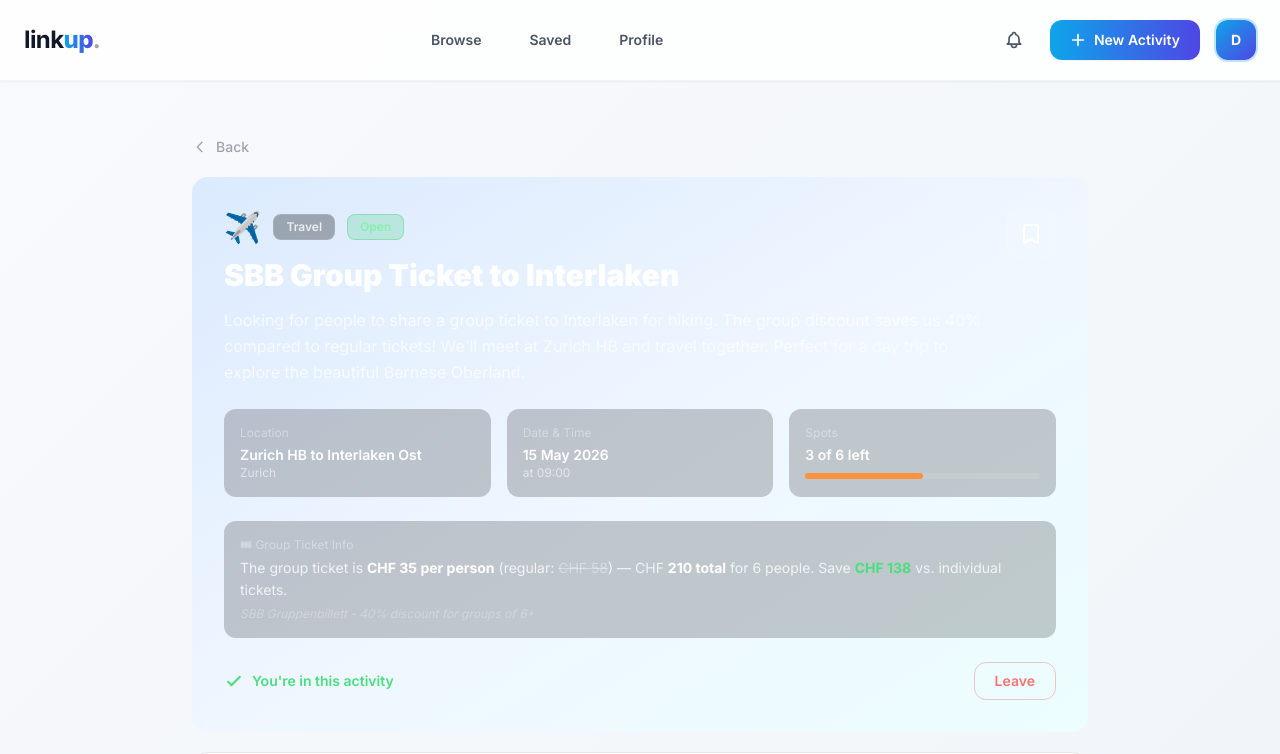
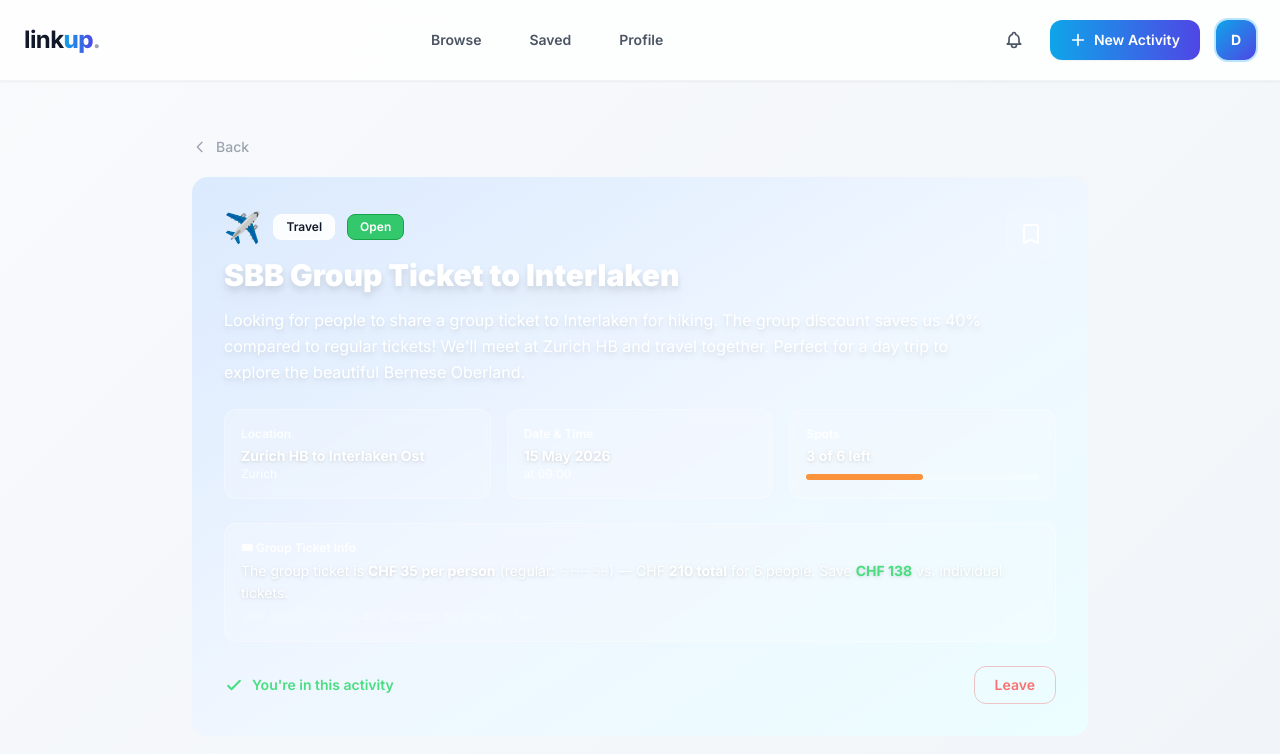
Before and after one commit to ceerberus/ibm_kso, a React (Vite) app: page /activities/1 in a window 1280 px wide. Shown: the top 754 px of the page. Built offline with nearby package versions, Linux system fonts and the light colour scheme.

Commit message:
add feature

```diff
--- a/src/App.tsx
+++ b/src/App.tsx
@@ -34,7 +34,7 @@
 
   return (
     <div className="min-h-screen">
-      {/* Hide navbar on landing page */}
+      {/* Show navbar on all pages except landing */}
       {!isLandingPage && <Navbar />}
 
       <motion.main
--- a/src/components/CreateActivityModal.tsx
+++ b/src/components/CreateActivityModal.tsx
@@ -144,11 +144,11 @@
             animate={{ opacity: 1 }}
             exit={{ opacity: 0 }}
             onClick={onClose}
-            className="fixed inset-0 bg-black/40 backdrop-blur-sm z-50"
+            className="fixed inset-0 bg-black/40 backdrop-blur-sm z-[100]"
           />
 
           {/* Modal */}
-          <div className="fixed inset-0 z-50 overflow-y-auto">
+          <div className="fixed inset-0 z-[101] overflow-y-auto">
             <div className="flex min-h-full items-center justify-center p-4">
               <motion.div
                 initial={{ opacity: 0, scale: 0.95, y: 20 }}
--- a/src/pages/ActivityDetail.tsx
+++ b/src/pages/ActivityDetail.tsx
@@ -179,19 +179,19 @@
             <div className="flex-1">
               <div className="flex items-center gap-3 mb-3">
                 <span className="text-3xl">{typeIcon}</span>
-                <span className="px-3 py-1 bg-black/30 border border-white/10 text-white/80 text-xs font-semibold rounded-lg capitalize">
+                <span className="px-3 py-1 bg-white/90 border border-white text-gray-900 text-xs font-semibold rounded-lg capitalize">
                   {activity.type}
                 </span>
                 <span className={`px-3 py-1 rounded-lg text-xs font-semibold border ${
-                  activity.status === 'open' ? 'bg-green-500/20 text-green-300 border-green-500/30' :
-                  activity.status === 'filling_fast' ? 'bg-orange-500/20 text-orange-300 border-orange-500/30' :
-                  'bg-red-500/20 text-red-300 border-red-500/30'
+                  activity.status === 'open' ? 'bg-green-500/90 text-white border-green-600' :
+                  activity.status === 'filling_fast' ? 'bg-orange-500/90 text-white border-orange-600' :
+                  'bg-red-500/90 text-white border-red-600'
                 }`}>
                   {activity.status === 'open' ? 'Open' : activity.status === 'filling_fast' ? 'Filling Fast' : 'Full'}
                 </span>
               </div>
-              <h1 className="text-3xl font-black text-white leading-tight mb-3">{activity.title}</h1>
-              <p className="text-white/70 leading-relaxed">{activity.description}</p>
+              <h1 className="text-3xl font-black text-white leading-tight mb-3 drop-shadow-lg">{activity.title}</h1>
+              <p className="text-white leading-relaxed drop-shadow-md">{activity.description}</p>
             </div>
             <button
               onClick={handleSaveToggle}
@@ -206,22 +206,22 @@
 
           {/* Meta row */}
           <div className="grid grid-cols-1 sm:grid-cols-3 gap-4 mb-6">
-            <div className="bg-black/20 rounded-xl p-4">
-              <p className="text-white/40 text-xs mb-1">Location</p>
-              <p className="text-white font-semibold text-sm">{activity.location}</p>
-              <p className="text-white/60 text-xs">{activity.city}</p>
+            <div className="bg-white/20 backdrop-blur-sm rounded-xl p-4 border border-white/30">
+              <p className="text-white/90 text-xs mb-1 font-semibold">Location</p>
+              <p className="text-white font-bold text-sm drop-shadow">{activity.location}</p>
+              <p className="text-white/90 text-xs">{activity.city}</p>
             </div>
-            <div className="bg-black/20 rounded-xl p-4">
-              <p className="text-white/40 text-xs mb-1">Date & Time</p>
-              <p className="text-white font-semibold text-sm">
+            <div className="bg-white/20 backdrop-blur-sm rounded-xl p-4 border border-white/30">
+              <p className="text-white/90 text-xs mb-1 font-semibold">Date & Time</p>
+              <p className="text-white font-bold text-sm drop-shadow">
                 {new Date(activity.date).toLocaleDateString('en-CH', { day: 'numeric', month: 'long', year: 'numeric' })}
               </p>
-              {activity.time && <p className="text-white/60 text-xs">at {activity.time}</p>}
+              {activity.time && <p className="text-white/90 text-xs">at {activity.time}</p>}
             </div>
-            <div className="bg-black/20 rounded-xl p-4">
-              <p className="text-white/40 text-xs mb-1">Spots</p>
-              <p className="text-white font-semibold text-sm">{spotsLeft} of {activity.totalSpots} left</p>
-              <div className="mt-2 w-full bg-white/10 rounded-full h-1.5">
+            <div className="bg-white/20 backdrop-blur-sm rounded-xl p-4 border border-white/30">
+              <p className="text-white/90 text-xs mb-1 font-semibold">Spots</p>
+              <p className="text-white font-bold text-sm drop-shadow">{spotsLeft} of {activity.totalSpots} left</p>
+              <div className="mt-2 w-full bg-white/20 rounded-full h-1.5">
                 <div
                   className={`h-1.5 rounded-full ${progressPercentage >= 80 ? 'bg-red-400' : progressPercentage >= 50 ? 'bg-orange-400' : 'bg-green-400'}`}
                   style={{ width: `${progressPercentage}%` }}
@@ -232,9 +232,9 @@
 
           {/* Pricing */}
           {activity.pricePerPerson && (
-            <div className="bg-black/20 rounded-xl p-4 mb-6">
-              <p className="text-white/40 text-xs mb-1">🎟 Group Ticket Info</p>
-              <p className="text-white/80 text-sm leading-relaxed">
+            <div className="bg-white/20 backdrop-blur-sm rounded-xl p-4 mb-6 border border-white/30">
+              <p className="text-white/90 text-xs mb-1 font-semibold">🎟 Group Ticket Info</p>
+              <p className="text-white text-sm leading-relaxed drop-shadow">
                 The group ticket is{' '}
                 <span className="text-white font-bold">CHF {activity.pricePerPerson} per person</span>
                 {activity.regularPrice && (
@@ -340,13 +340,13 @@
 
       {/* Organiser */}
       <Card delay={0.1}>
-        <h2 className="text-sm font-bold text-gray-400 uppercase tracking-widest mb-4">Organised by</h2>
+        <h2 className="text-sm font-bold text-gray-400 uppercase tracking-widest mb-4">{activity.creator.firstName} {activity.creator.lastName}</h2>
         <div className="flex items-center gap-4">
-          <div className="w-12 h-12 rounded-full bg-gradient-to-br from-primary-500 to-purple-600 flex items-center justify-center">
+          <div className="w-12 h-12 rounded-full bg-gradient-to-br from-sky-500 to-indigo-600 flex items-center justify-center">
             <span className="text-base font-bold text-white">{activity.creator.firstName.charAt(0)}</span>
           </div>
           <div>
-            <p className="font-bold text-white">{activity.creator.firstName} {activity.creator.lastName}</p>
+            <p className="font-bold text-white">Organiser</p>
             <p className="text-sm text-gray-500">{activity.creator.city}</p>
           </div>
         </div>
--- a/src/pages/Dashboard.tsx
+++ b/src/pages/Dashboard.tsx
@@ -15,11 +15,11 @@
 ];
 
 const CATEGORY_GRADIENTS: Record<string, string> = {
-  travel: 'from-sky-400 to-cyan-500',
-  concert: 'from-purple-400 to-pink-500',
-  sports: 'from-emerald-400 to-teal-500',
-  event: 'from-orange-400 to-amber-500',
-  other: 'from-gray-400 to-slate-500',
+  travel: 'from-sky-400/70 to-cyan-500/70',
+  concert: 'from-purple-400/70 to-pink-500/70',
+  sports: 'from-emerald-400/70 to-teal-500/70',
+  event: 'from-orange-400/70 to-amber-500/70',
+  other: 'from-gray-400/70 to-slate-500/70',
 };
 
 const STATUS_STYLES: Record<string, string> = {
@@ -238,17 +238,21 @@
                   onClick={() => navigate(`/activities/${activity.id}`)}
                   className="group relative rounded-3xl overflow-hidden bg-white cursor-pointer transition-all duration-300 hover:-translate-y-2 hover:shadow-2xl flex flex-col border border-gray-200"
                 >
-                  {/* Gradient header */}
-                  <div className={`relative h-24 bg-gradient-to-br ${gradient} p-5 flex items-center justify-between`}>
+                  {/* Gradient header with status badge */}
+                  <div className={`relative h-32 bg-gradient-to-br ${gradient} p-5`}>
+                    <div className="flex items-start justify-between mb-3">
                       <div className="flex items-center gap-3">
                         <span className="text-4xl drop-shadow-lg">
                           {CATEGORIES.find(c => c.value === activity.type)?.icon ?? '✦'}
                         </span>
                         <div className="text-white">
                           <div className="text-xs font-semibold opacity-90">{activity.type.toUpperCase()}</div>
-                        <div className="text-sm font-bold">{spotsLeft} spots left</div>
                         </div>
                       </div>
+                      <div className="flex items-center gap-2">
+                        <span className={`px-3 py-1 rounded-lg text-xs font-semibold ${STATUS_STYLES[activity.status]}`}>
+                          {STATUS_LABELS[activity.status]}
+                        </span>
                         <button
                           onClick={(e) => handleSaveToggle(e, activity.id)}
                           className="p-2 bg-white rounded-xl hover:scale-110 transition-all shadow-lg"
@@ -258,35 +262,52 @@
                           </svg>
                         </button>
                       </div>
+                    </div>
+                    <div className="text-white">
+                      <div className="text-sm font-bold mb-2">{spotsLeft} of {activity.totalSpots} spots left</div>
+                      <div className="w-full bg-white/20 rounded-full h-1.5">
+                        <div
+                          className={`h-1.5 rounded-full transition-all ${pct >= 80 ? 'bg-red-400' : pct >= 50 ? 'bg-orange-400' : 'bg-green-400'}`}
+                          style={{ width: `${pct}%` }}
+                        />
+                      </div>
+                    </div>
+                  </div>
 
                   {/* Content */}
                   <div className="p-6 flex-1 bg-white">
-                    <h3 className="text-xl font-bold text-gray-900 leading-tight mb-4">
+                    <h3 className="text-xl font-bold text-gray-900 leading-tight mb-3">
                       {activity.title}
                     </h3>
+                    <p className="text-sm text-gray-600 mb-4 line-clamp-2">{activity.description}</p>
 
-                    <div className="space-y-3">
+                    <div className="space-y-2.5">
                       <div className="flex items-center gap-2 text-sm text-gray-600">
                         <svg className="w-4 h-4 text-sky-500" fill="none" stroke="currentColor" viewBox="0 0 24 24">
                           <path strokeLinecap="round" strokeLinejoin="round" strokeWidth={2} d="M17.657 16.657L13.414 20.9a1.998 1.998 0 01-2.827 0l-4.244-4.243a8 8 0 1111.314 0z" />
                           <path strokeLinecap="round" strokeLinejoin="round" strokeWidth={2} d="M15 11a3 3 0 11-6 0 3 3 0 016 0z" />
                         </svg>
-                        <span className="font-medium">{activity.city}</span>
+                        <span className="font-medium">{activity.location}, {activity.city}</span>
                       </div>
 
                       <div className="flex items-center gap-2 text-sm text-gray-600">
                         <svg className="w-4 h-4 text-indigo-500" fill="none" stroke="currentColor" viewBox="0 0 24 24">
                           <path strokeLinecap="round" strokeLinejoin="round" strokeWidth={2} d="M8 7V3m8 4V3m-9 8h10M5 21h14a2 2 0 002-2V7a2 2 0 00-2-2H5a2 2 0 00-2 2v12a2 2 0 002 2z" />
                         </svg>
-                        <span className="font-medium">{new Date(activity.date).toLocaleDateString('en-CH', { day: 'numeric', month: 'long' })}</span>
+                        <span className="font-medium">
+                          {new Date(activity.date).toLocaleDateString('en-CH', { day: 'numeric', month: 'long' })}
+                          {activity.time && ` at ${activity.time}`}
+                        </span>
                       </div>
 
+                      {pricingNote && (
                         <div className="flex items-center gap-2 text-sm text-gray-600">
                           <svg className="w-4 h-4 text-purple-500" fill="none" stroke="currentColor" viewBox="0 0 24 24">
-                          <path strokeLinecap="round" strokeLinejoin="round" strokeWidth={2} d="M17 20h5v-2a3 3 0 00-5.356-1.857M17 20H7m10 0v-2c0-.656-.126-1.283-.356-1.857m0 0a5.002 5.002 0 019.288 0M15 7a3 3 0 11-6 0 3 3 0 016 0zm6 3a2 2 0 11-4 0 2 2 0 014 0zM7 10a2 2 0 11-4 0 2 2 0 014 0z" />
+                            <path strokeLinecap="round" strokeLinejoin="round" strokeWidth={2} d="M12 8c-1.657 0-3 .895-3 2s1.343 2 3 2 3 .895 3 2-1.343 2-3 2m0-8c1.11 0 2.08.402 2.599 1M12 8V7m0 1v8m0 0v1m0-1c-1.11 0-2.08-.402-2.599-1M21 12a9 9 0 11-18 0 9 9 0 0118 0z" />
                           </svg>
-                        <span className="font-medium">{activity.spotsTaken}/{activity.totalSpots} joined</span>
+                          <span className="font-medium">{pricingNote}</span>
                         </div>
+                      )}
                     </div>
                   </div>
                 </motion.div>
```
Lines whose indentation alone changed are shown as unchanged.
